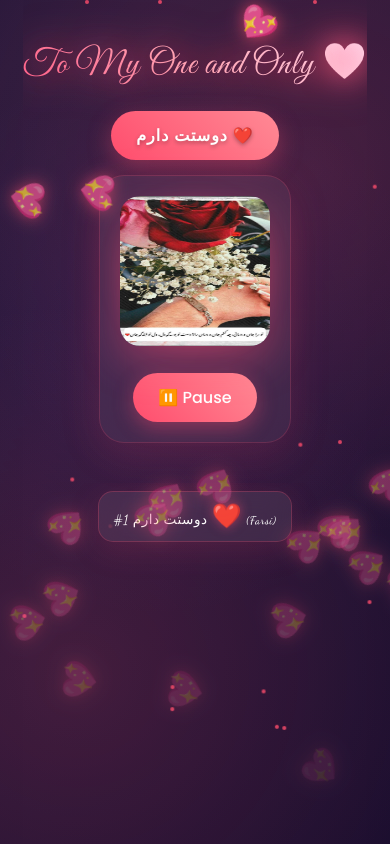
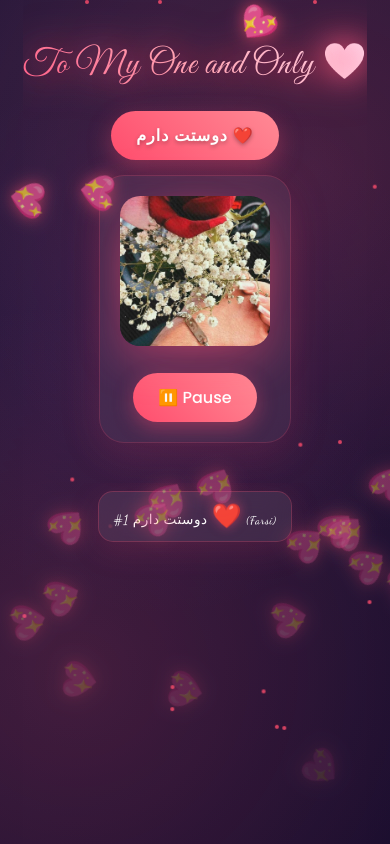
Before and after one commit to OmidSK4/Mlove, a plain HTML site: page MyLove.html in a window 390 px wide. Both pictures are taken after a click on the button "دوستت دارم ❤️". Drawn offline with Linux system fonts and the light colour scheme.

Commit message:
Add files via upload

```diff
--- a/MyLove.html
+++ b/MyLove.html
@@ -324,6 +324,8 @@
         transition: transform 0.3s ease;
         z-index: 2;
         position: relative;
+        object-fit: cover;
+        object-position: center;
       }
 
       .custom-player img.playing + .album-glow {
@@ -386,6 +388,8 @@
         .custom-player img {
           width: 150px;
           height: 150px;
+          object-fit: cover;
+          object-position: center;
         }
         .album-glow {
           width: 170px;
```
